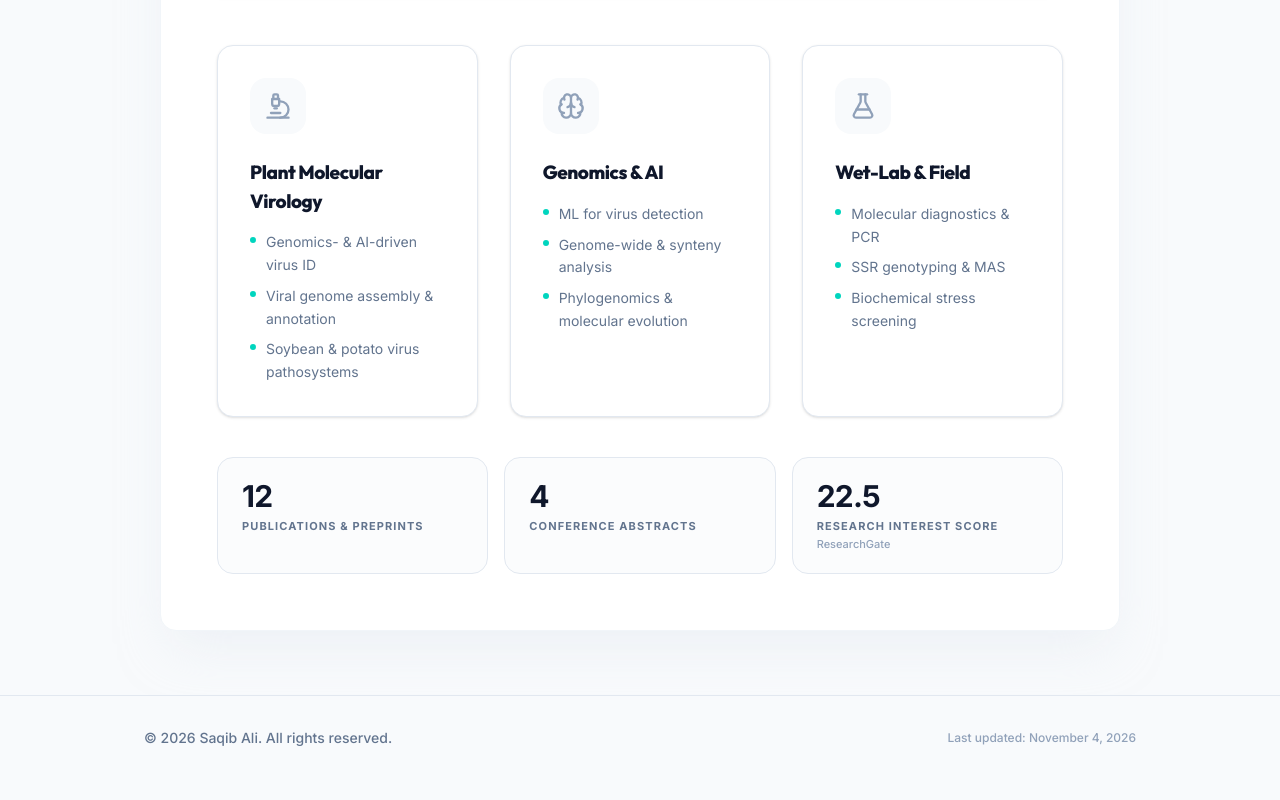
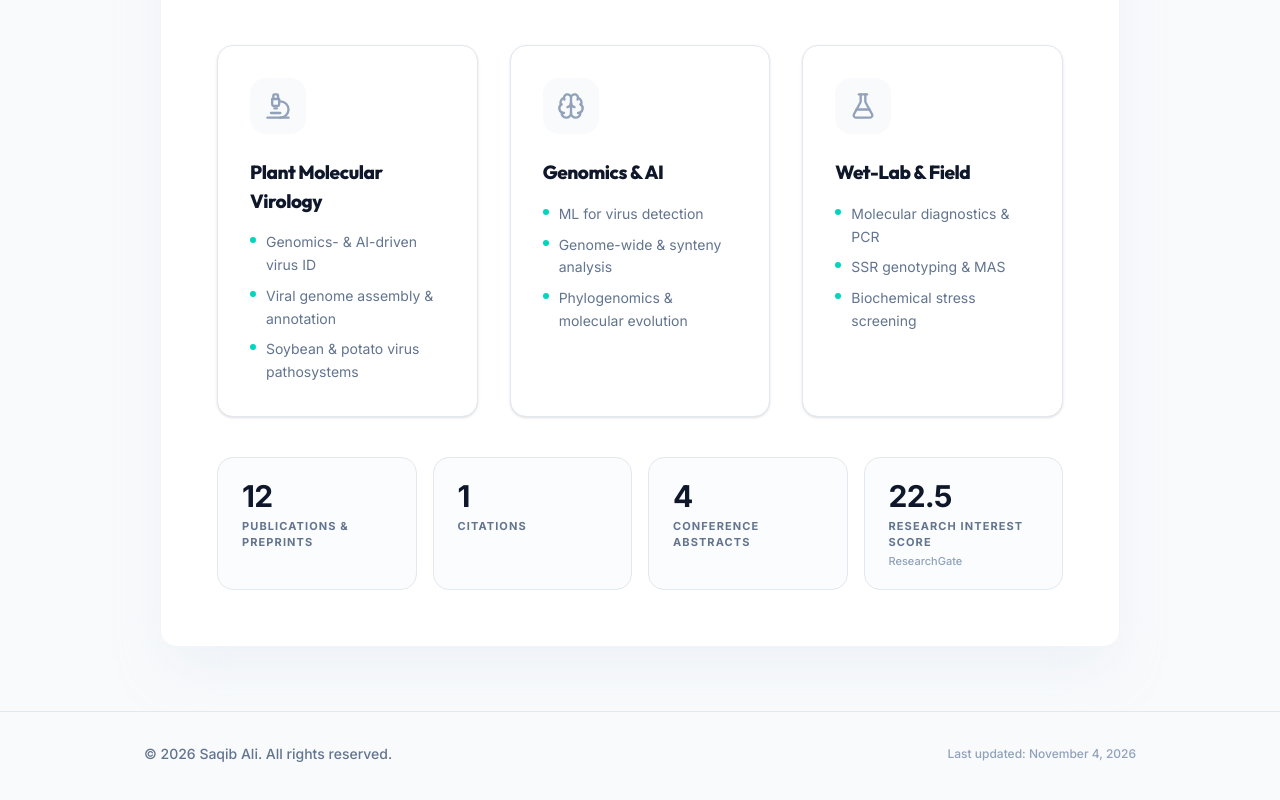
Before and after one commit to alisphd/portfolio, a React (Vite) app: page / in a window 1280 px wide. Shown: the part 1020-1820 px from the top of the page. Built offline with nearby package versions, Linux system fonts and the light colour scheme.

Commit message:
Add citations metric to the Home statistics row

```diff
--- a/src/App.tsx
+++ b/src/App.tsx
@@ -112,6 +112,7 @@ const TYPING_ROLES = [
 ];
 
 const RESEARCH_INTEREST_SCORE = '22.5';
+const CITATION_COUNT = 1;
 
 const PUBLICATION_COUNTS = (() => {
   const p: any = cvData.publications ?? {};
@@ -748,9 +749,10 @@ export default function App() {
                     ))}
                   </div>
 
-                  <div className="mt-10 grid grid-cols-1 sm:grid-cols-3 gap-4">
+                  <div className="mt-10 grid grid-cols-1 sm:grid-cols-2 lg:grid-cols-4 gap-4">
                     {[
                       { value: PUBLICATION_COUNTS.publications, label: 'Publications & preprints' },
+                      { value: CITATION_COUNT, label: 'Citations' },
                       { value: PUBLICATION_COUNTS.conferences, label: 'Conference abstracts' },
                       { value: RESEARCH_INTEREST_SCORE, label: 'Research Interest Score', source: 'ResearchGate' }
                     ].map((metric, i) => (
```
